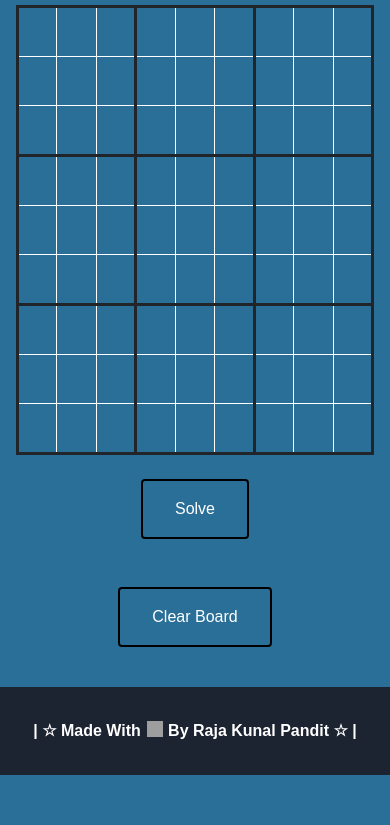
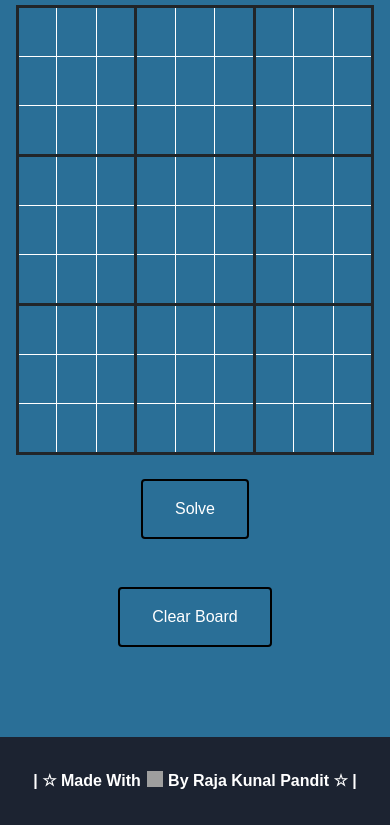
Before and after one commit to RajaKunalPandit1/Sudoku_Solver_Project, a plain HTML site: page index.html in a window 390 px wide. Shown: the part 248-1073 px from the top of the page. Before the commit the page ends 1023 px from the top, so only its background shows below. Drawn offline with nearby package versions, Linux system fonts and the light colour scheme; grey boxes are pictures that could not be loaded; a web font is replaced by a local one.

Commit message:
Update app.css

```diff
--- a/app.css
+++ b/app.css
@@ -68,6 +68,8 @@ td{
 .footer{
     font-weight: bold;
     color: white;
+    clear: both;
+    position: relative;
     padding: 2em;
     padding-bottom: 1em;
     background-color:  #1c2331;
@@ -85,4 +87,7 @@ td{
         font-size: 1em;
         transition: color 0.25s,boder-color 0.25s,box-shadow 0.25s,transform 0.25s;
     }
+    .footer{
+        margin-top: 50px;
+    }
 }
```
